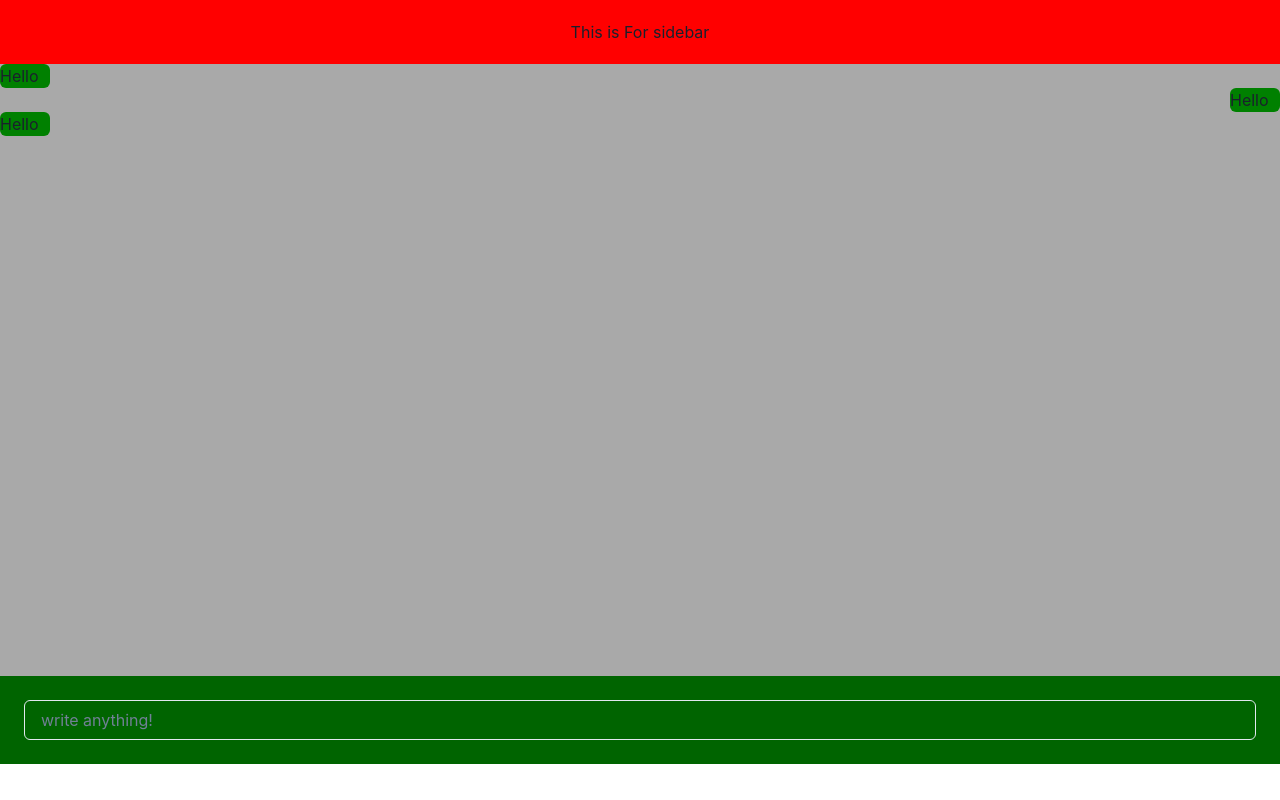
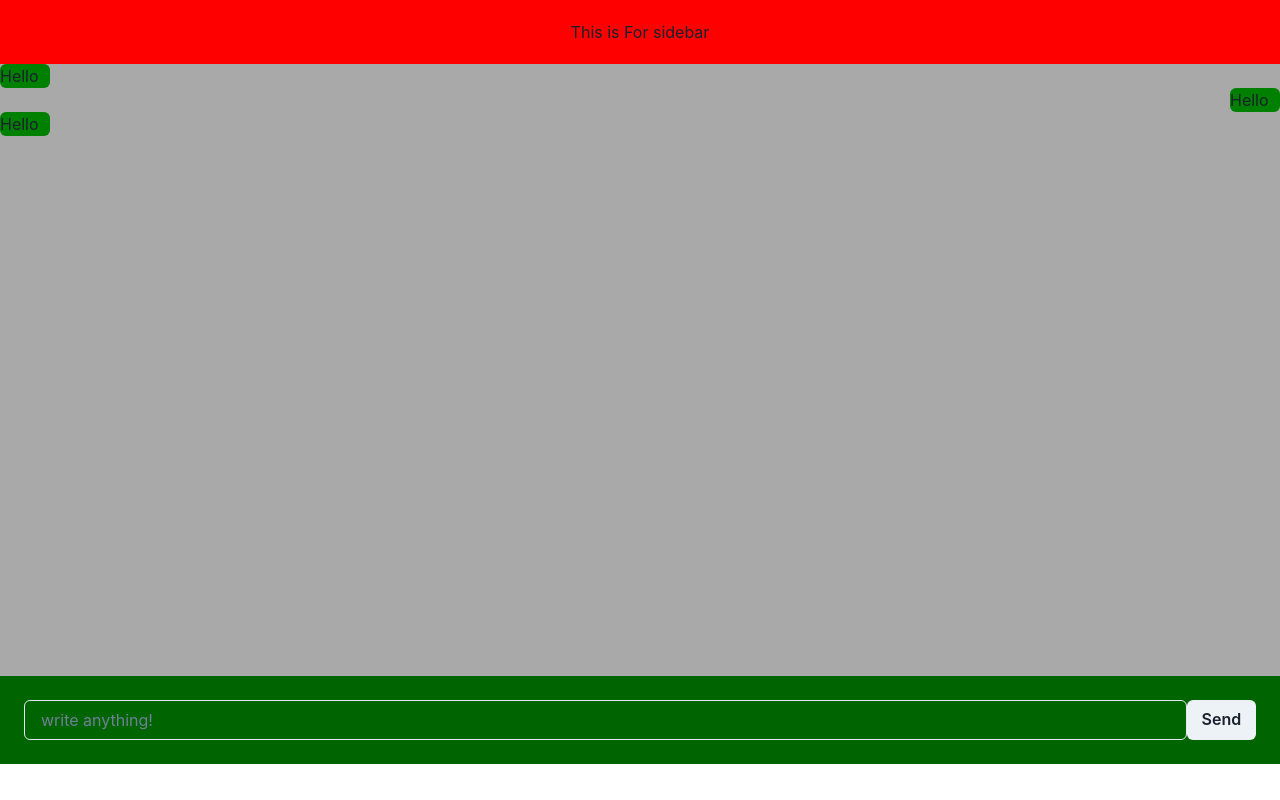
Before and after one commit to Fahlevi20/gpt-chatbot-next-js, a Next.js app: page / in a window 1280 px wide. Built offline with nearby package versions, Linux system fonts and the light colour scheme.

Commit message:
add button properties

```diff
--- a/src/app/components/Chat/InputChat.tsx
+++ b/src/app/components/Chat/InputChat.tsx
@@ -6,6 +6,9 @@ export default function InputChat(){
             <Input placeholder="write anything!" color={'white'}>
 
             </Input>
+            <Button>
+                Send
+            </Button>
 
         </Flex>
     )
```
